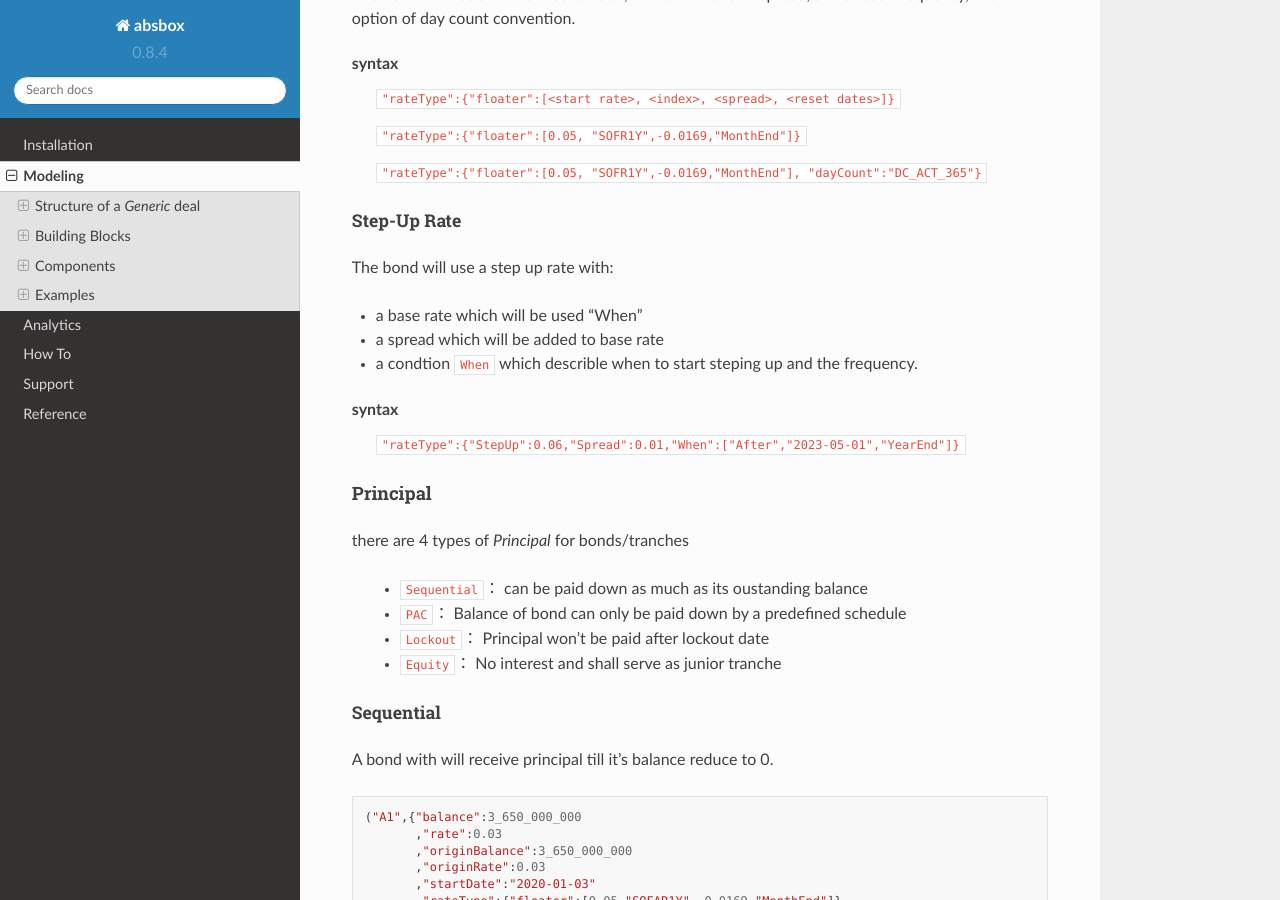
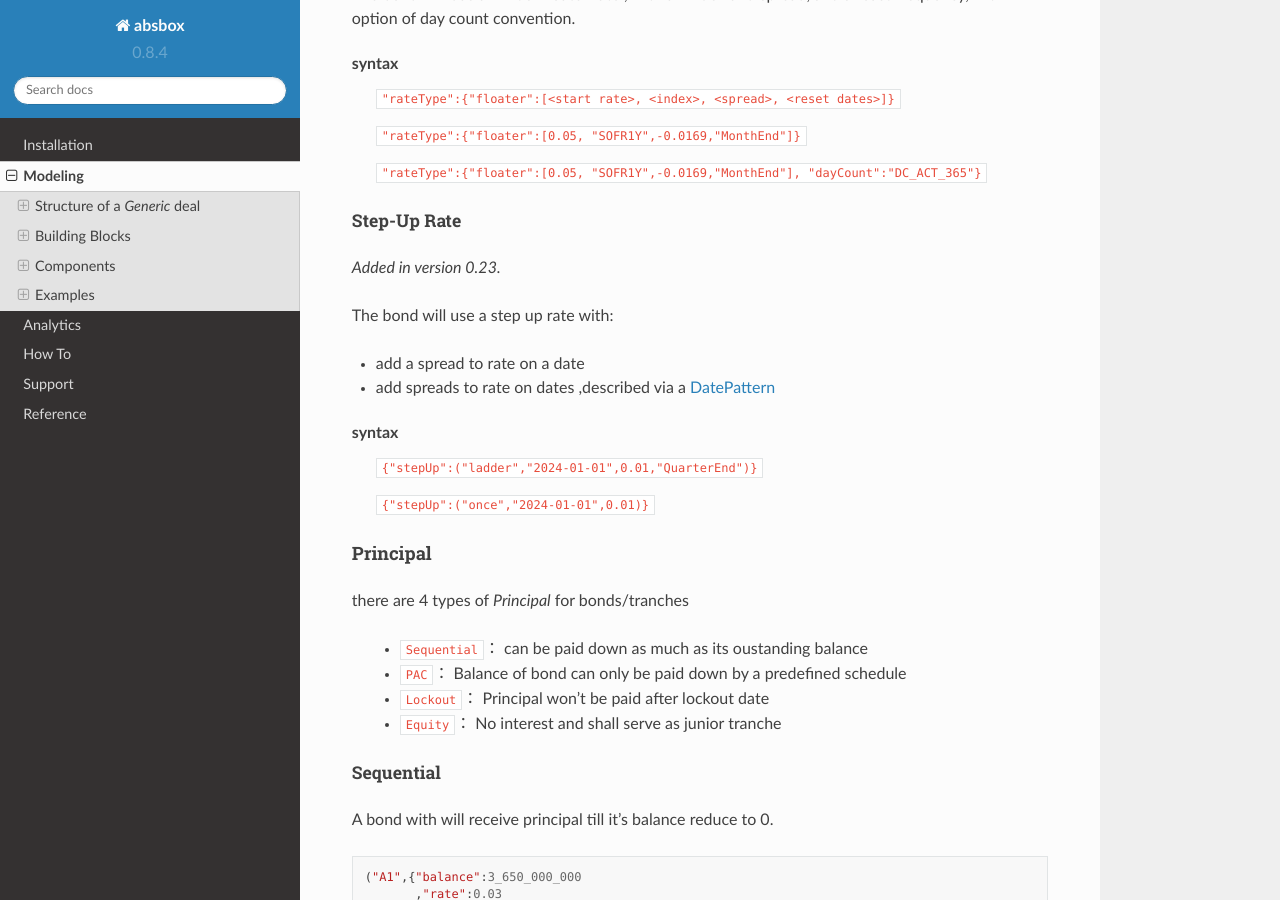
Before and after one commit to yellowbean/absbox-doc, a Sphinx documentation site: the page built from docs/source/modeling.rst, in a window 1280 px wide and 900 px high, scrolled down 27012 px. Built offline with Sphinx 7.4.7 and the Read the Docs theme 2.0.0, drawn with Linux system fonts in a browser that asks for light colours; some of the changed text lies outside the part shown.

Commit message:
expose step up rate

```diff
--- a/docs/source/analytics.rst
+++ b/docs/source/analytics.rst
@@ -345,7 +345,7 @@ Call When
 
 Assumptions to call the deal and run ``CleanUp`` waterfall. If no ``CleanUp`` waterfall is setup ,then no action perform.
 
-* either of condtion was met, then the deal was called.
+* either of :ref:`Condition` was met, then the deal was called.
 * the call test was run on `distribution day`, which is describle by `payFreq` on :ref:`Deal Dates`
 
 .. code-block:: python
--- a/docs/source/modeling.rst
+++ b/docs/source/modeling.rst
@@ -559,7 +559,7 @@ Deal status is a ``Tag`` to describe the current ``status`` of deal, it can be o
 The ``status`` is being used by engine to:
 
 * pick up the ``right`` waterfall actions of the deal on dates of `payFreq`.
-* can be used in ``waterfall`` or ``Condtion`` to condtionally execute actions or calculate a value
+* can be used in ``waterfall`` or ``Condition`` to conditionally execute actions or calculate a value
 
 Deal Status Enums
 ^^^^^^^^^^^^^^^^^^^^^
@@ -1358,14 +1358,17 @@ syntax
 Step-Up Rate
 """"""""""""""
 
+.. versionadded:: 0.23
+
 The bond will use a step up rate with:
 
-* a base rate which will be used "When"
-* a spread which will be added to base rate
-* a condtion ``When`` which describle  when to start steping up and the frequency.
+* add a spread to rate on a date
+* add spreads to rate on dates ,described via a :ref:`DatePattern`
 
 syntax
-    :code:`"rateType":{"StepUp":0.06,"Spread":0.01,"When":["After","2023-05-01","YearEnd"]}`
+    :code:`{"stepUp":("ladder","2024-01-01",0.01,"QuarterEnd")}`
+
+    :code:`{"stepUp":("once","2024-01-01",0.01)}`
 
 
 Principal
@@ -2198,6 +2201,19 @@ User can model a step up bond which start to increase a spread after a certain d
    :language: python
    :emphasize-lines: 20
 
+Accumulation/SinkFund redeemption
+^^^^^^^^^^^^^^^^^^^^^^^^^^^^^^^^^^^
+
+User can model sink-fund like mechanisim to ensure redeem the note timely fashion.
+
+* Time the months before maturity of bond A
+* test the number of Months as a :ref:`Condition`
+* using *IF* in the waterfall to control deposit cash to a certain account.
+
+
+
+
+
 Credit Enhancement
 -----------------------
 
```
Also changed, not shown: other parts of docs/source/modeling.rst (+1 -1 lines).
